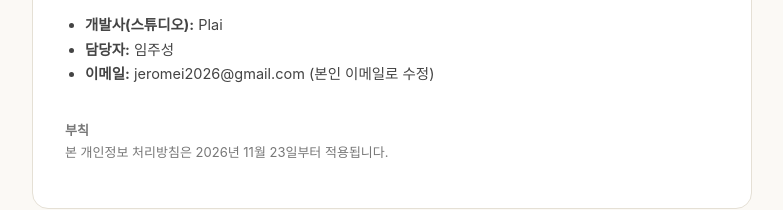
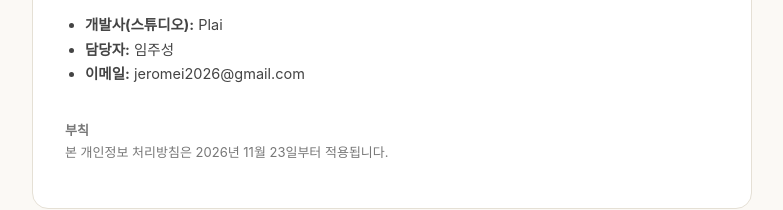
Before and after one commit to joyhuyuki-crypto/modi-privacy, a plain HTML site: page index.html in a window 1280 px wide. Shown: the part 986-1196 px from the top of the page, without its empty margins (248-1031 px from the left). Drawn offline with Linux system fonts and the light colour scheme.

Commit message:
Update index.html

```diff
--- a/index.html
+++ b/index.html
@@ -56,7 +56,7 @@
     <ul>
       <li><strong>개발사(스튜디오):</strong> Plai</li>
       <li><strong>담당자:</strong> 임주성</li>
-      <li><strong>이메일:</strong> jeromei2026@gmail.com (본인 이메일로 수정)</li>
+      <li><strong>이메일:</strong> jeromei2026@gmail.com </li>
     </ul>
 
     <p class="footer"><strong>부칙</strong><br>본 개인정보 처리방침은 2026년 11월 23일부터 적용됩니다.</p>
```
